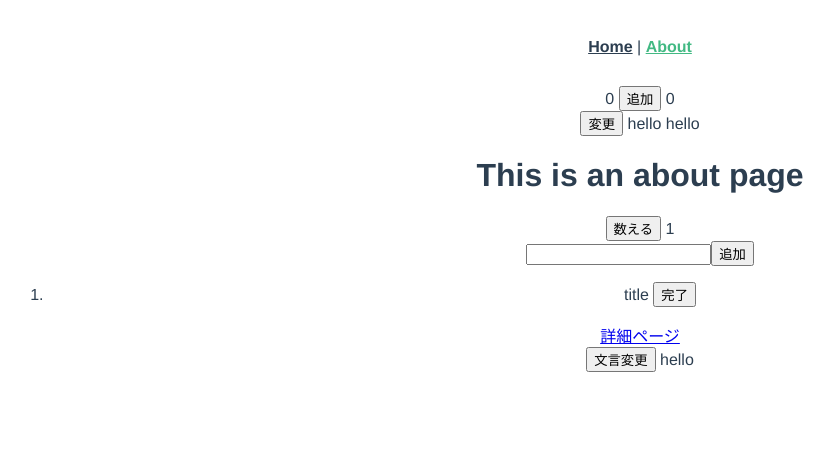
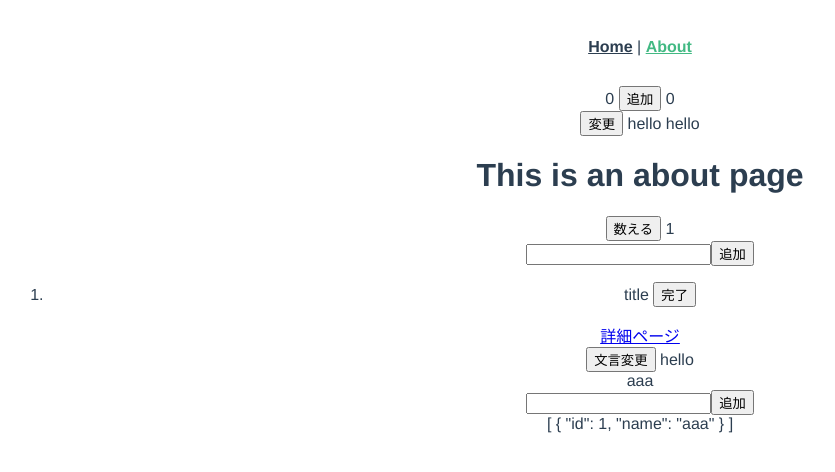
Before and after one commit to Tatsumi0658/Vues, a Vue app: page /about in a window 1280 px wide. Shown: the top 472 px of the page, without its empty margins (0-835 px from the left). Built offline with nearby package versions, Linux system fonts and the light colour scheme.

Commit message:
配列への値の追加をstoreで管理

```diff
--- a/src/store/index.js
+++ b/src/store/index.js
@@ -4,7 +4,13 @@ import { createStore } from 'vuex'
 export const store = createStore({
   state: {
     count: 0,
-    message: 'hello'
+    message: 'hello',
+    todos: [
+      {
+        id: 1,
+        name: 'aaa'
+      }
+    ]
   },
   getters: {
     storecount(state){
@@ -12,6 +18,9 @@ export const store = createStore({
     },
     storeMessage(state){
       return state.message
+    },
+    storeTodos(state){
+      return state.todos
     }
   },
   mutations: {
@@ -20,6 +29,9 @@ export const store = createStore({
     },
     changeMessage(state){
       state.message = 'changed'
+    },
+    addTodos(state){
+      state.todos.push({id: state.todos.length + 1, name: 'bbb'})
     }
   },
   actions: {
@@ -28,6 +40,9 @@ export const store = createStore({
     },
     changeMessageAction(ctx){
       ctx.commit('changeMessage')
+    },
+    addTodosAction(ctx){
+      ctx.commit('addTodos')
     }
   }
 })
--- a/src/views/About.vue
+++ b/src/views/About.vue
@@ -8,6 +8,13 @@
     <br />
     <button @click="changeMess">文言変更</button>
     {{ changeMessage }}
+    <div v-for="item in this.$store.getters.storeTodos" :key="item.id">
+      {{ item.name }}
+    </div>
+    <input type="text" />
+    <button @click="addTodos">追加</button>
+    <br />
+    {{ changeTodos }}
   </div>
 </template>
 <script>
@@ -32,11 +39,17 @@
       },
       changeMess(){
         this.$store.dispatch('changeMessageAction')
+      },
+      addTodos(){
+        this.$store.dispatch('addTodosAction')
       }
     },
     computed: {
       changeMessage(){
         return this.$store.getters.storeMessage
+      },
+      changeTodos(){
+        return this.$store.getters.storeTodos
       }
     },
     components: {
```
